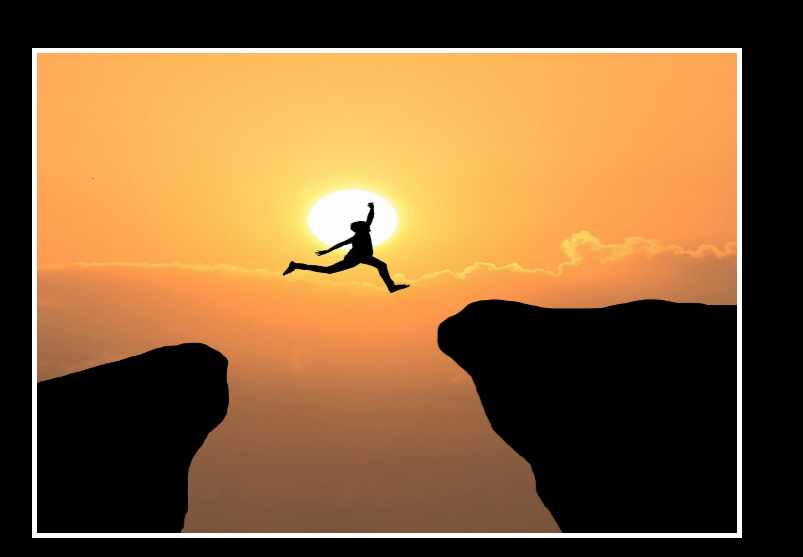
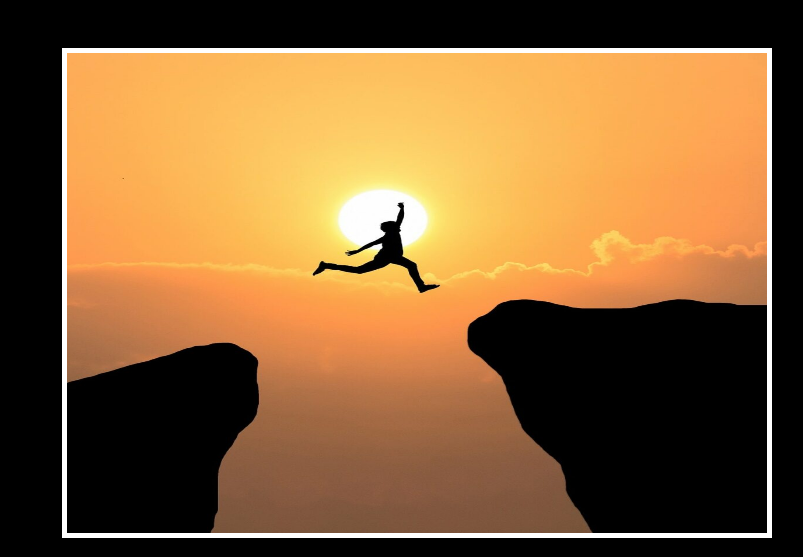
Before and after one commit to RajatSharma-3718/CSS--Motivational-Poster, a plain HTML site: page index.html in a window 1280 px wide. Shown: the top 557 px of the page, without its empty margins (246-1049 px from the left). Drawn offline with nearby package versions, Linux system fonts and the light colour scheme.

Commit message:
Update style.css

```diff
--- a/style.css
+++ b/style.css
@@ -5,7 +5,7 @@ img {
     margin-top: 40px ;
 }
 div {
-    margin-left: 270px;
+    margin-left: 300px;
 
 }
 p {
```
